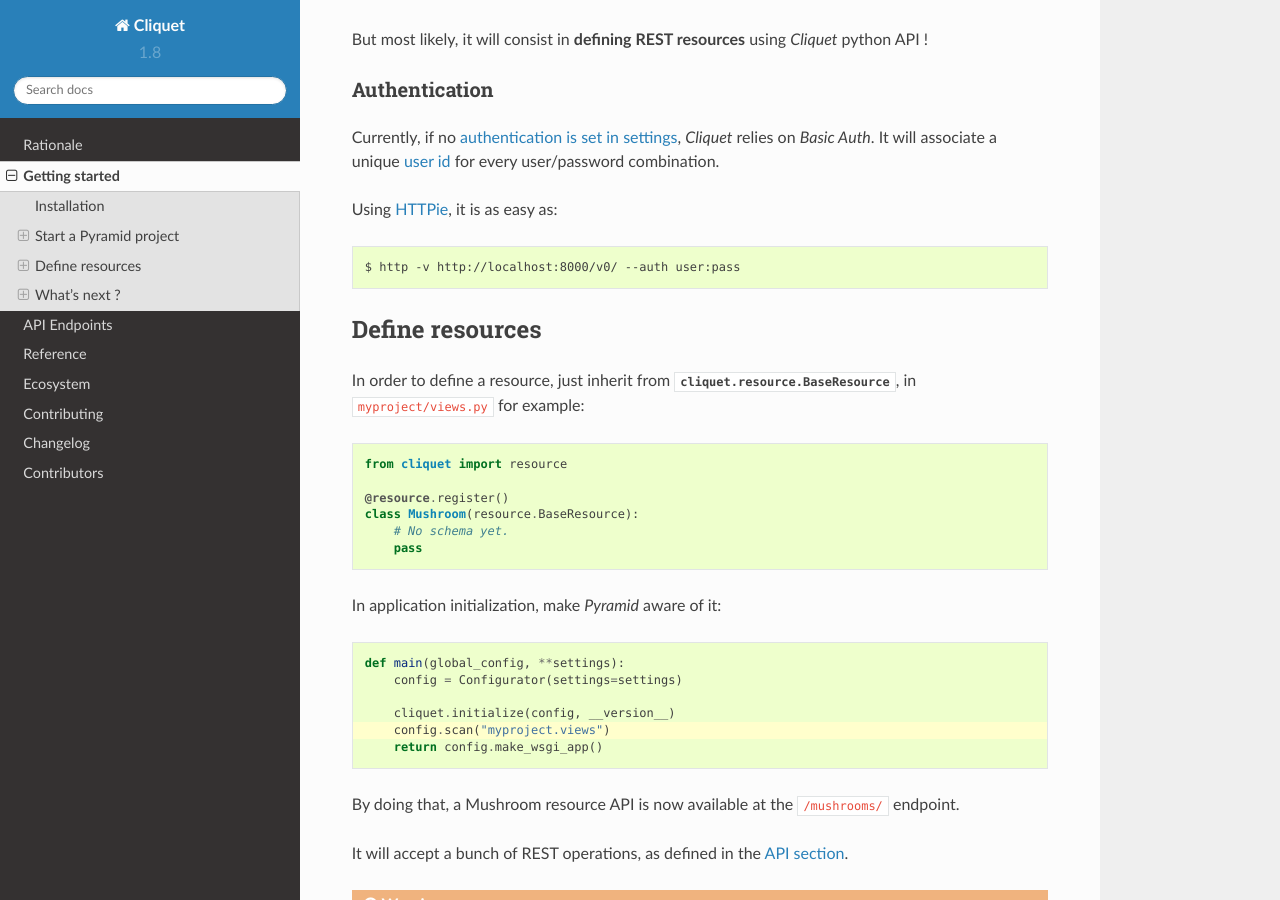
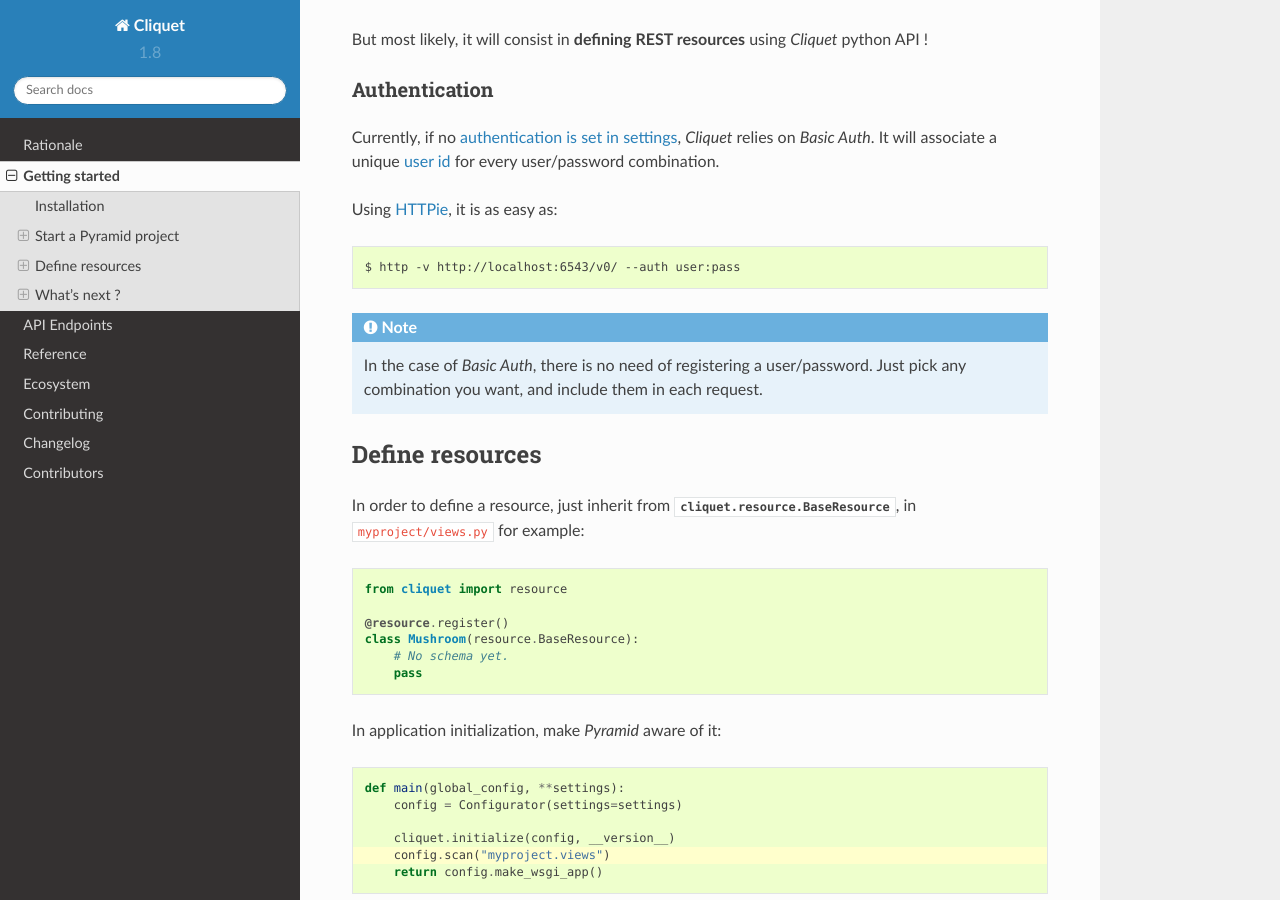
Before and after one commit to Kinto/kinto, a Sphinx documentation site: the page built from docs/quickstart.rst, in a window 1280 px wide and 900 px high, scrolled down 1784 px. Built offline with Sphinx 7.4.7 and the Read the Docs theme 2.0.0, drawn with Linux system fonts in a browser that asks for light colours.

Commit message:
Use the default cliquet port and add information about basic auth

```diff
--- a/docs/quickstart.rst
+++ b/docs/quickstart.rst
@@ -112,8 +112,11 @@
 
 ::
 
-    $ http -v http://localhost:8000/v0/ --auth user:pass
+    $ http -v http://localhost:6543/v0/ --auth user:pass
 
+.. note::
+
+    In the case of *Basic Auth*, there is no need of registering a user/password. Just pick any combination you want, and include them in each request.
 
 Define resources
 ================
```
